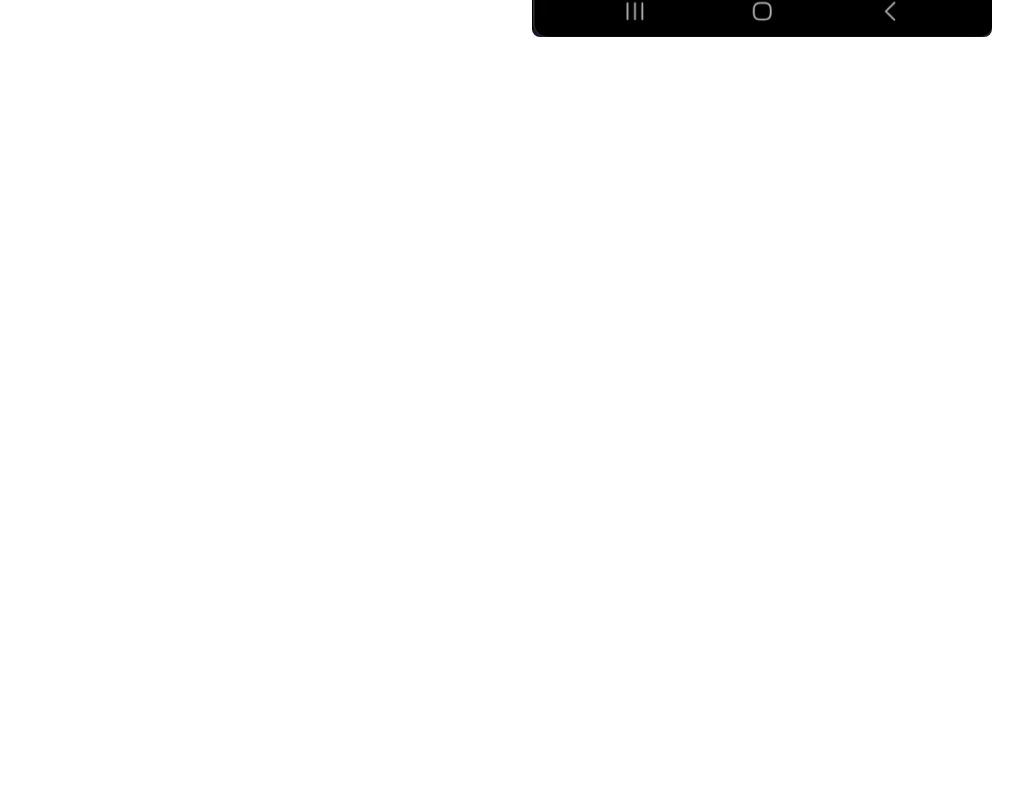
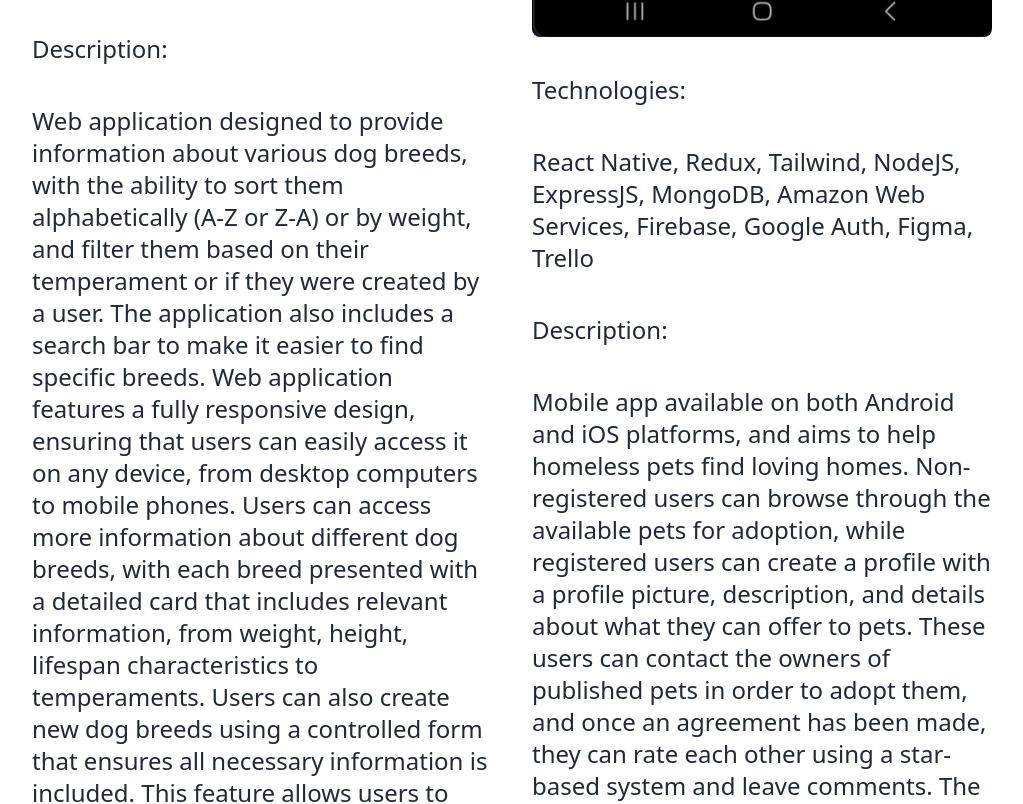
Before and after one commit to iXGEN/Portfolio, a Next.js app: page / in a window 1280 px wide. Shown: the part 5420-6224 px from the top of the page, without its empty margins (128-1151 px from the left). Before the commit the page ends 5502 px from the top, so only its background shows below. Built offline with nearby package versions, Linux system fonts and the light colour scheme.

Commit message:
Added technologies and description

```diff
--- a/pages/index.js
+++ b/pages/index.js
@@ -440,7 +440,6 @@
                 height={"100%"}
                 layout="responsive"
               />
-
               <Image
                 src={responsive}
                 className="rounded-lg object-cover"
@@ -448,6 +447,31 @@
                 height={"100%"}
                 layout="responsive"
               />
+              <p className="text-2xl py-2 leading-8 text-gray-800 dark:text-gray-300">
+                Technologies:
+              </p>
+              <p className="text-2xl py-2 leading-8 text-gray-800 dark:text-gray-300">
+                React, Redux, CSS Modules, NodeJS, ExpressJS, SQL, PostgreSQL{" "}
+              </p>
+              <p className="text-2xl py-2 leading-8 text-gray-800 dark:text-gray-300">
+                Description:
+              </p>
+              <p className="text-2xl py-2 leading-8 text-gray-800 dark:text-gray-300">
+                Web application designed to provide information about various
+                dog breeds, with the ability to sort them alphabetically (A-Z or
+                Z-A) or by weight, and filter them based on their temperament or
+                if they were created by a user. The application also includes a
+                search bar to make it easier to find specific breeds. Web
+                application features a fully responsive design, ensuring that
+                users can easily access it on any device, from desktop computers
+                to mobile phones. Users can access more information about
+                different dog breeds, with each breed presented with a detailed
+                card that includes relevant information, from weight, height,
+                lifespan characteristics to temperaments. Users can also create
+                new dog breeds using a controlled form that ensures all
+                necessary information is included. This feature allows users to
+                contribute to the application by adding new breeds.
+              </p>
             </div>
             <div className="basis-1/3 flex-1">
               <a href="https://www.youtube.com/watch?v=-TH3UsyZDH8&ab_channel=Ignacio">
@@ -469,6 +493,39 @@
                 height={"100%"}
                 layout="responsive"
               />
+              <p className="text-2xl py-2 leading-8 text-gray-800 dark:text-gray-300">
+                Technologies:
+              </p>
+              <p className="text-2xl py-2 leading-8 text-gray-800 dark:text-gray-300">
+                React Native, Redux, Tailwind, NodeJS, ExpressJS, MongoDB,
+                Amazon Web Services, Firebase, Google Auth, Figma, Trello{" "}
+              </p>
+              <p className="text-2xl py-2 leading-8 text-gray-800 dark:text-gray-300">
+                Description:
+              </p>
+              <p className="text-2xl py-2 leading-8 text-gray-800 dark:text-gray-300">
+                Mobile app available on both Android and iOS platforms, and aims
+                to help homeless pets find loving homes. Non-registered users
+                can browse through the available pets for adoption, while
+                registered users can create a profile with a profile picture,
+                description, and details about what they can offer to pets.
+                These users can contact the owners of published pets in order to
+                adopt them, and once an agreement has been made, they can rate
+                each other using a star-based system and leave comments. The app
+                allows users to publish new homeless pets that need a home,
+                which includes the ability to upload a profile picture, a
+                gallery of photos, a description, and estimated age. Pets are
+                displayed on the home screen based on how long they've been
+                waiting for a home, with those waiting the longest appearing
+                first. Users can apply filters to find pets by type (dogs, cats,
+                or other), size, or location based on GPS and a kilometer input.
+                Another important feature is the ability for users to report any
+                suspicious or inappropriate activity related to pet postings,
+                such as someone trying to sell a pet. Another feature is the
+                admin panel that allows to monitor user statistics and take
+                action if needed, including banning users who have received a
+                high number of reports or deleting pet posts.{" "}
+              </p>
             </div>
           </div>
         </section>
```
